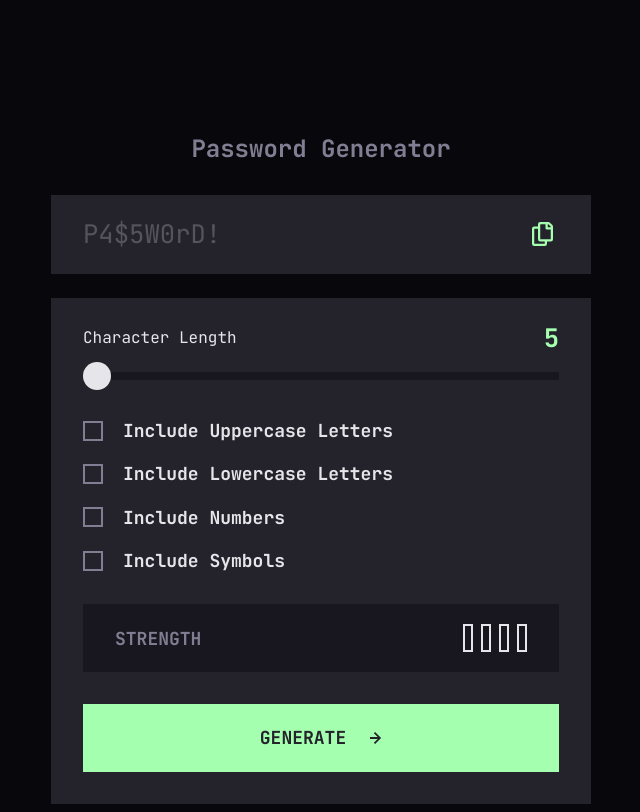
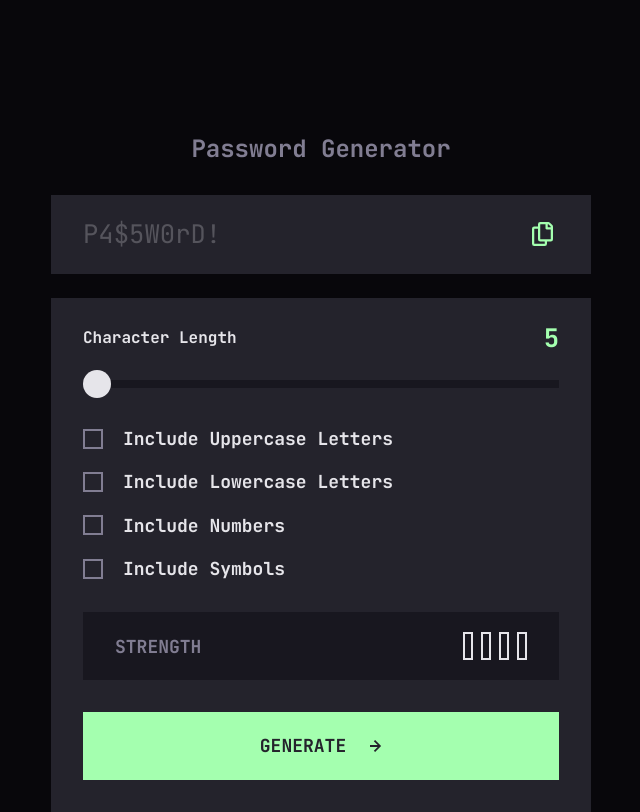
Before and after one commit to Achigyus/password-generator-app, a website: page index.html in a window 1280 px wide. Shown: the top 812 px of the page, without its empty margins (319-959 px from the left). Drawn offline with nearby package versions, Linux system fonts and the light colour scheme; files that its build step writes are made by us from their sources.

Commit message:
finished

```diff
--- a/_base.sass
+++ b/_base.sass
@@ -225,3 +225,6 @@ $colors: (too_weak: vars.$red, weak: vars.$orange, medium: vars.$yellow, strong:
 
     .submit_btn
         padding: 1.25rem
+
+    .password_gen_app_char_length_text
+        margin-block-end: 1rem
--- a/index.html
+++ b/index.html
@@ -29,7 +29,7 @@
         <form class="password_gen_app_bottom">
           <div class="password_gen_app_char_length">
             <div class="password_gen_app_char_length_text">
-              <label for="password_gen_app_char_length_slider fw700">Character Length</label>
+              <label for="password_gen_app_char_length_slider" class="fw700">Character Length</label>
               <p class="password_gen_app_char_length_p fw700" id="password_gen_app_char_length_p">5</p>
             </div>
             <input type="range" id="password_gen_app_char_length_slider" name="password_gen_app_char_length_slider" min="5" max="15" step="1" value="5">
```
